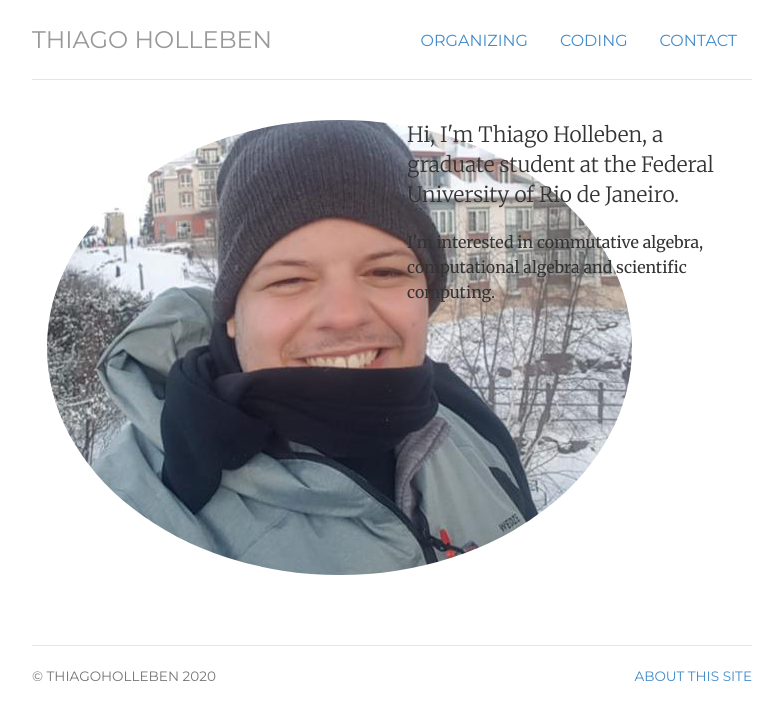
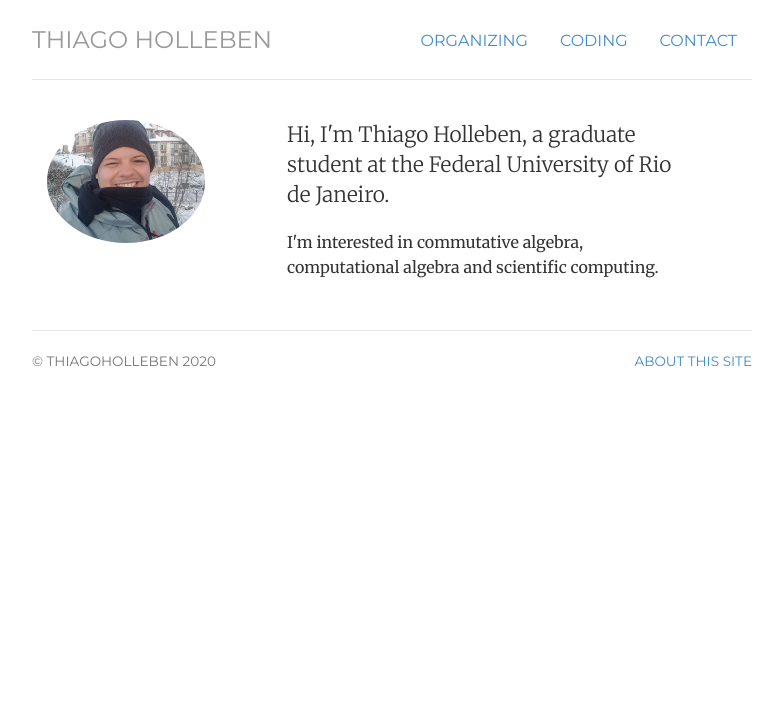
Before and after one commit to hollebenthiago/hollebenthiago.github.io, a Jekyll site: the page built from index.html, in a window 1280 px wide. Shown: the top 720 px of the page, without its empty margins (248-1031 px from the left). Built offline with Jekyll 4.4.1, drawn with Linux system fonts in a browser that asks for light colours.

Commit message:
pic size

```diff
--- a/index.html
+++ b/index.html
@@ -8,10 +8,10 @@ description: Thiago Holleben is a graduate student at UFRJ.
 ---
 <!-- <div class="jumbotron"> -->
 <div class="row marketing">
-	<div class="col-sm-6">
-	<img  class="img-circle avatar" alt="Thiago Holleben" src="img/temporarypic.png">
+	<div class="col-sm-4">
+	<img  class="img-circle avatar" style="width: 75%; height: 75%;" alt="Thiago Holleben" src="img/temporarypic.png">
 	</div>
-	<div itemscope itemtype="http://data-vocabulary.org/Person" class="col-sm-6">
+	<div itemscope itemtype="http://data-vocabulary.org/Person" class="col-sm-7">
 	<p class="lead">Hi, I'm <span itemprop="name">Thiago Holleben</span>, a graduate student at the Federal University of Rio de Janeiro.</p>
 	<p>I'm interested in <span itemprop="title">commutative algebra</span>, <span itemprop="title">computational algebra</span> and <span itemprop="title">scientific computing</span>.</p>
 
```
